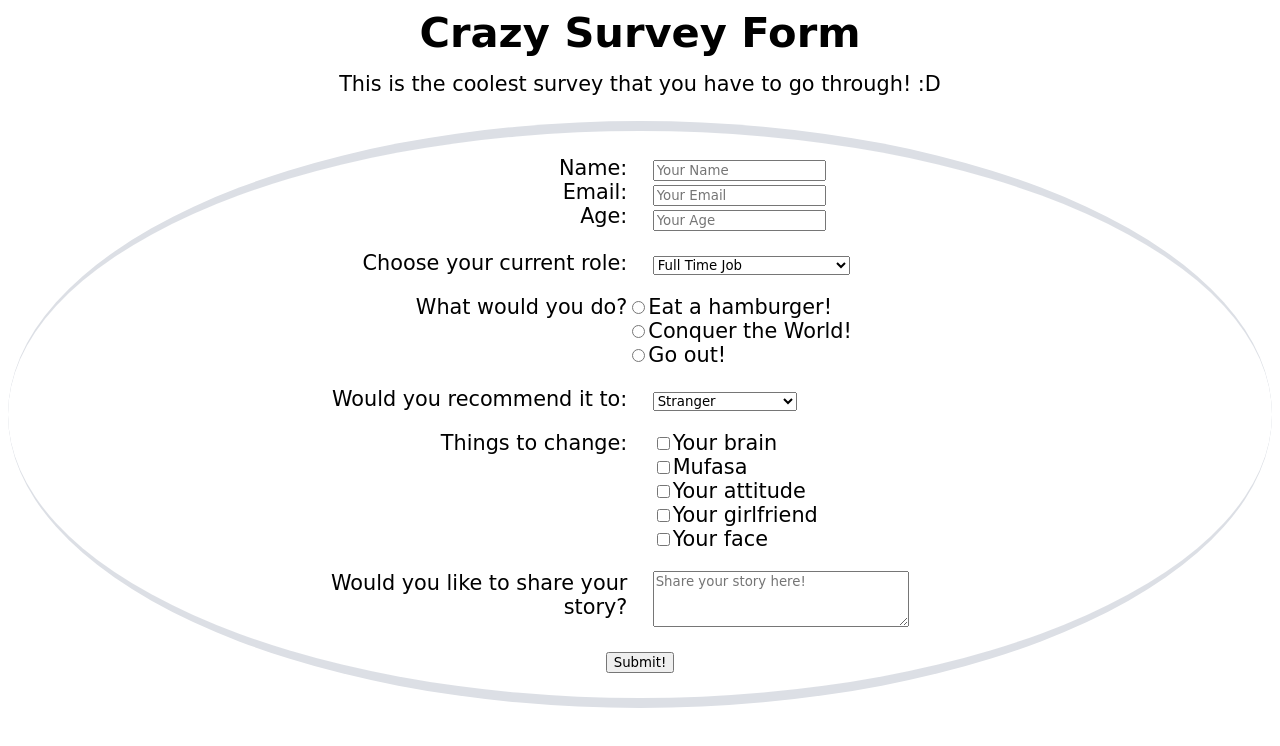
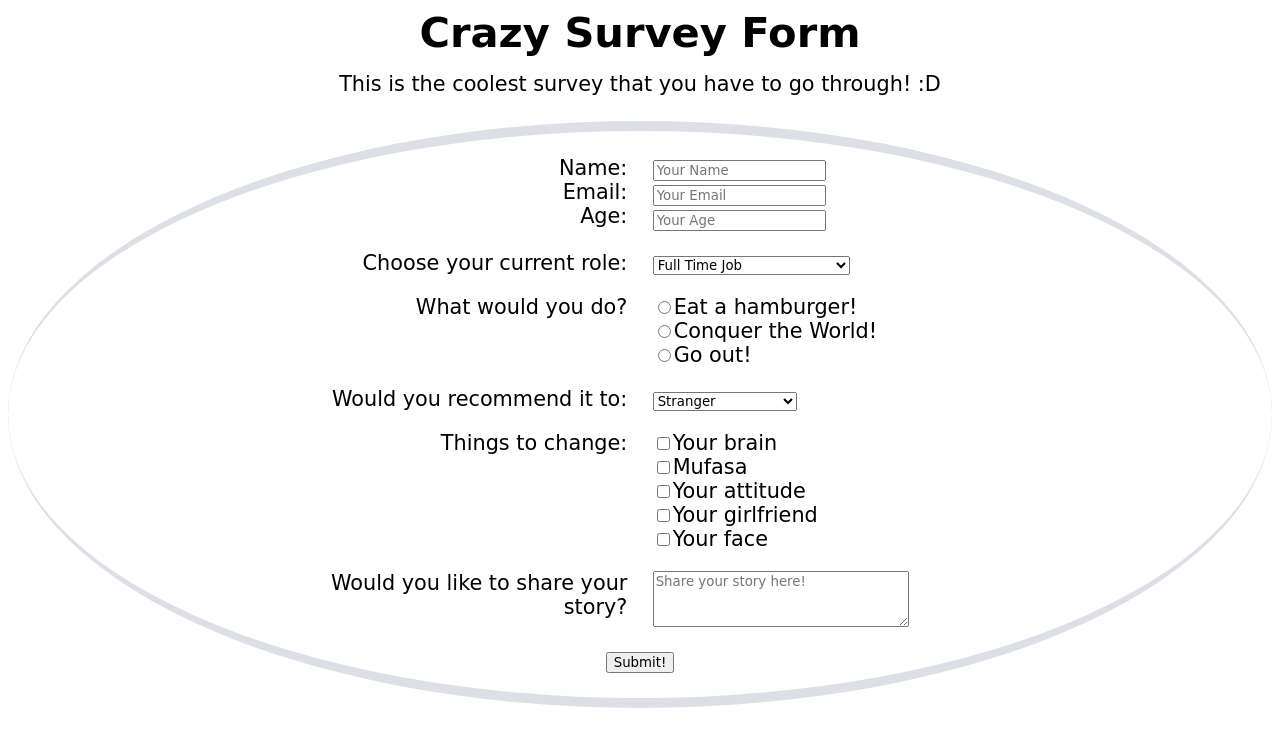
Before and after one commit to szamon/Survey, a plain HTML site: page index.html in a window 1280 px wide. Drawn offline with Linux system fonts and the light colour scheme; a web font is replaced by a local one.

Commit message:
adjusting layout for mobile devices

```diff
--- a/index.html
+++ b/index.html
@@ -55,10 +55,12 @@
         <div class="labelChunk">
           <label for="checkbox">What would you do?</label>
         </div>
-        <div name="checkbox" class="inputRadioBox" id="checkbox">
-            <label><input type="radio" name="action">Eat a hamburger!</label>
-            <label><input type="radio" name="action">Conquer the World!</label>
-            <label><input type="radio" name="action">Go out!</label>
+        <div class="inputChunk">
+          <div name="checkbox" class="inputRadioBox" id="checkbox">
+              <label><input type="radio" name="action">Eat a hamburger!</label>
+              <label><input type="radio" name="action">Conquer the World!</label>
+              <label><input type="radio" name="action">Go out!</label>
+          </div>
         </div>
       </div>
       <div class="sel2Part">
--- a/style.scss
+++ b/style.scss
@@ -67,8 +67,9 @@ form{
 .inputRadioBox, .inputCheckBox{
     display: flex;
     flex-direction: column;
+    width: 100%;
+    float: right;
     text-align: left;
-    width: 49%;
     overflow: hidden;
 }
 
@@ -123,7 +124,8 @@ form{
     }
 
     .inputCheckBox, .inputRadioBox{
-        width: 53%;
+        width: 50%;
+        float: none;
         margin: auto;
     }
 
```
Also changed, not shown: style.css, 1 other file.
